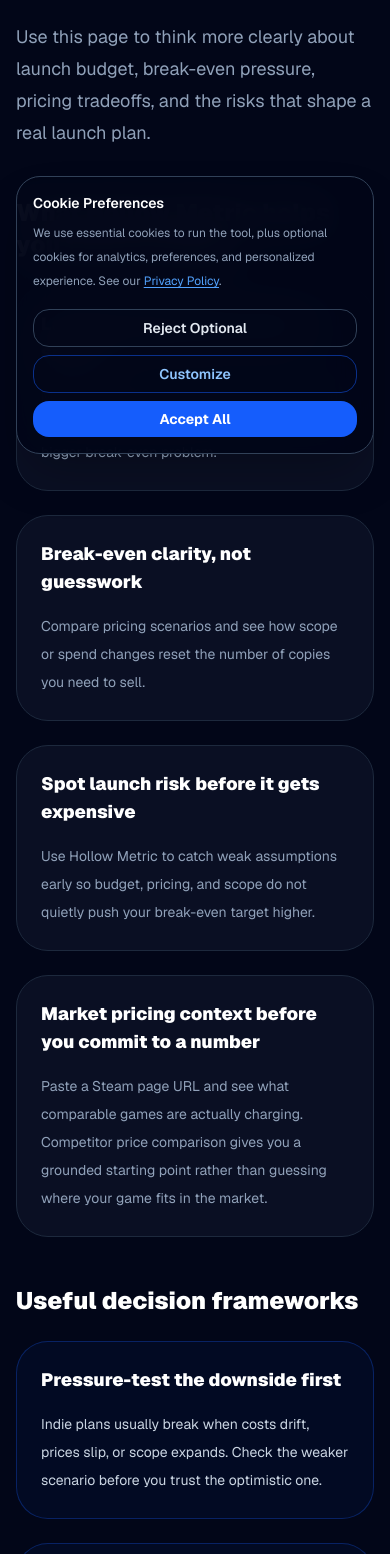
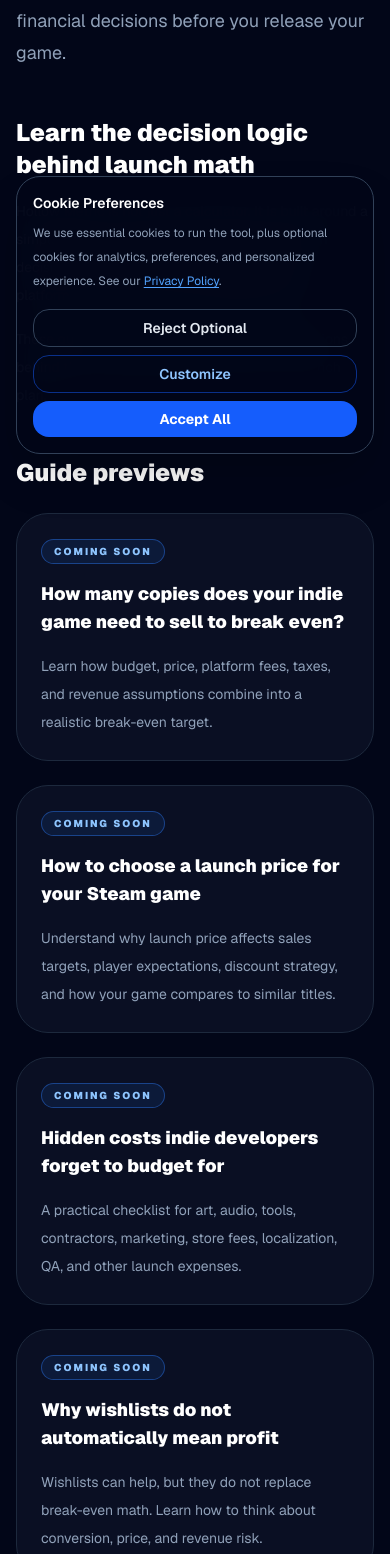
Before and after one commit to crimsoncloudgames/hollow-metric, a Next.js app: page /resources in a window 390 px wide. Shown: the part 374-1928 px from the top of the page. Built offline with nearby package versions, Linux system fonts and the light colour scheme.

Commit message:
making the website loook better

```diff
--- a/app/landing/page.tsx
+++ b/app/landing/page.tsx
@@ -2,7 +2,7 @@
 
 import Image from "next/image";
 import Link from "next/link";
-import { useEffect } from "react";
+import { useEffect, useState } from "react";
 import PublicSiteHeader from "@/components/public-site-header";
 
 const landingScreenshots = {
@@ -35,29 +35,29 @@ const landingScreenshots = {
 const launchPlanningCards = [
   {
     eyebrow: "Break-Even Cost",
-    title: "Add Your Own Inputs to See How Much It Costs to Make Your Game",
-    body: "Enter your expenses below to calculate your total planned spend and understand how it affects your break-even target.",
+    title: "Start with the real cost of making your game",
+    body: "Add art, audio, tools, contractors, marketing, and launch costs so your target is based on actual spending, not vibes.",
     cta: "Add Your Expenses",
     screenshot: landingScreenshots.breakEvenCost,
   },
   {
     eyebrow: "Price Point Selection",
-    title: "Choose Your Price Points and See How Many Copies You Need to Sell to Break Even",
-    body: "Set your desired price points and see the estimated number of copies needed to break even for each price point.",
+    title: "See the sales target behind your price",
+    body: "Hollow Metric turns your budget and price into a copies-needed target, so you can see whether your launch plan is realistic before you commit.",
     cta: "Start Setting Price Points",
     screenshot: landingScreenshots.breakEvenResults,
   },
   {
     eyebrow: "Planning Review",
-    title: "Gain Insight on Your Current Budget",
-    body: "Review budget health, sales target pressure, and cost structure signals to improve your planning decisions.",
+    title: "Compare price points before launch",
+    body: "Test different prices and see how they change your break-even target. A lower price and a higher price do not need the same sales volume.",
     cta: "Review My Budget",
     screenshot: landingScreenshots.breakEvenReview,
   },
   {
     eyebrow: "Competitor Pricing",
-    title: "See What Comparable Games Are Charging Before You Commit to a Price",
-    body: "Paste your game's Steam page URL and Hollow Metric finds games with similar gameplay, checks their original non-discounted list prices, and gives you a suggested price range as a grounded starting point. Not a guarantee, but real market context based on actual comparable games.",
+    title: "Check your price against real Steam competitors",
+    body: "Use comparable games to sanity-check your minimum, maximum, and recommended launch price instead of copying random Steam prices.",
     cta: "Compare Competitor Prices",
     screenshot: landingScreenshots.competitorPricing,
   },
@@ -79,33 +79,35 @@ const faqs = [
   {
     question: "Why not just use a spreadsheet?",
     answer:
-      "Spreadsheets work until budget, pricing, and scope start shifting. Hollow Metric keeps those decisions in one workflow so they are easier to compare, revisit, and trust.",
+      "You can, and many developers should start there. The problem is that spreadsheets get messy when your budget, price points, platform cuts, taxes, and sales targets keep changing. Hollow Metric keeps those decisions in one workflow so you can compare scenarios, revisit assumptions, and understand the break-even target faster.",
   },
   {
     question: "Does this guarantee sales?",
     answer:
-      "No. Hollow Metric helps you test budget, break-even, and profitability using your own assumptions so you can make a clearer launch decision.",
+      "No. Hollow Metric does not predict demand or guarantee revenue. It helps you pressure-test your launch assumptions so you can see what your budget and price imply before release.",
   },
   {
     question: "Can I use it for free?",
     answer:
-      "Yes. Start with the Free Launch Planner and try the core workflow before you upgrade.",
+      "Yes. You can start with the Free Launch Planner and build a basic break-even model before upgrading. Upgrade when you want saved projects, dashboard access, and deeper pricing tools.",
   },
   {
     question: "Are paid subscriptions live?",
     answer:
-      "Yes. You can start free or upgrade to Launch Planner when you want saved projects, dashboard access, and a more serious planning workflow.",
+      "Yes. Launch Planner is available now for developers who want saved projects, dashboard access, and a more serious planning workflow.",
   },
   {
     question: "Why charge a subscription and also charge credits?",
     answer:
-      "Some developers only need parts of the tool, and I want to allow that without forcing a monthly commitment for everything. The monthly plan includes credits added to your account each billing cycle. Those credits do not roll over.",
+      "The subscription covers the core planning workflow, saved projects, and dashboard access. Credits are used for heavier tools with extra processing costs, such as competitor price analysis. This keeps the monthly plan lower while letting developers use those tools only when they need them.",
   },
 ];
 
 const primaryFaqs = faqs;
 
 export default function LandingPage() {
+  const [activeScreenshot, setActiveScreenshot] = useState<null | (typeof launchPlanningCards)[number]>(null);
+
   useEffect(() => {
     const sections = document.querySelectorAll(".fade-in");
     sections.forEach((el, i) => {
@@ -144,7 +146,7 @@ export default function LandingPage() {
               Know Exactly How Many Copies You Need to Sell to Break Even
             </h1>
             <p className="mx-auto mt-5 max-w-[68rem] text-base leading-7 text-slate-300 sm:text-lg sm:leading-8">
-              Plan your launch, model pricing, and avoid costly financial mistakes.
+              Turn your budget, price points, and sales assumptions into a clear break-even target before you launch.
             </p>
 
             <div className="mt-8 flex items-center justify-center">
@@ -152,11 +154,11 @@ export default function LandingPage() {
                 href="/signup"
                 className="inline-flex w-full items-center justify-center rounded-2xl bg-blue-600 px-7 py-4 text-sm font-bold text-white transition hover:bg-blue-500 sm:w-auto"
               >
-                Get Your Free Break-Even Model
+                Build Your Free Break-Even Model
               </Link>
             </div>
             <p className="mt-3 text-center text-xs text-slate-500">
-              Start free. Upgrade later for saved projects and dashboard access.
+              Start free. Upgrade later when you want saved projects, dashboard access, and competitor pricing tools.
             </p>
           </div>
 
@@ -172,7 +174,10 @@ export default function LandingPage() {
               <p className="text-[10px] font-black uppercase tracking-[0.3em] text-blue-300">Launch Planning Workflow</p>
               <h2 className="mt-3 text-3xl font-black text-white sm:text-4xl lg:text-[2.85rem]">Work through costs, price points, and planning review in one flow.</h2>
               <p className="mt-4 max-w-[62rem] text-sm leading-7 text-slate-300 sm:text-base lg:text-[1.05rem]">
-                Move from expense inputs to price-point testing to planning review so you can see how each decision shapes your break-even target.
+                Move from expense inputs to price-point testing to planning review, so you can see how each decision changes your break-even target.
+              </p>
+              <p className="mt-3 max-w-[62rem] text-xs leading-6 text-slate-400 sm:text-sm">
+                These are example outputs from the actual Hollow Metric workflow, showing how budget and price decisions change the break-even target.
               </p>
             </div>
 
@@ -194,7 +199,12 @@ export default function LandingPage() {
                       </div>
                     </div>
 
-                    <div className="overflow-hidden rounded-[1.5rem] border border-slate-800 bg-slate-950">
+                    <button
+                      type="button"
+                      onClick={() => setActiveScreenshot(card)}
+                      className="overflow-hidden rounded-[1.5rem] border border-slate-800 bg-slate-950 text-left transition hover:border-blue-500/50"
+                      aria-label={`Open larger screenshot: ${card.title}`}
+                    >
                       <Image
                         src={card.screenshot.src}
                         alt={card.screenshot.alt}
@@ -203,11 +213,38 @@ export default function LandingPage() {
                         sizes="(min-width: 1280px) 46vw, (min-width: 768px) 92vw, 96vw"
                         className="h-auto w-full"
                       />
-                    </div>
+                    </button>
                   </div>
                 </article>
               ))}
             </div>
+
+            <article className="mt-6 rounded-[2rem] border border-slate-800 bg-slate-900/60 p-5 sm:p-6">
+              <h3 className="text-xl font-black text-white sm:text-2xl">Same budget. Different price. Very different target.</h3>
+              <p className="mt-3 max-w-4xl text-sm leading-7 text-slate-300 sm:text-base">
+                In this example, a $30,800 planned spend creates very different break-even targets depending on the launch price.
+              </p>
+              <div className="mt-5 grid gap-3 sm:grid-cols-3">
+                <div className="rounded-2xl border border-slate-800 bg-slate-950/70 p-4">
+                  <p className="text-2xl font-black text-white">$12.99</p>
+                  <p className="mt-1 text-sm leading-6 text-slate-300">5,260 copies needed to roughly break even.</p>
+                </div>
+                <div className="rounded-2xl border border-slate-800 bg-slate-950/70 p-4">
+                  <p className="text-2xl font-black text-white">$16.99</p>
+                  <p className="mt-1 text-sm leading-6 text-slate-300">4,022 copies needed to roughly break even.</p>
+                </div>
+                <div className="rounded-2xl border border-slate-800 bg-slate-950/70 p-4">
+                  <p className="text-2xl font-black text-white">$19.99</p>
+                  <p className="mt-1 text-sm leading-6 text-slate-300">3,418 copies needed to roughly break even.</p>
+                </div>
+              </div>
+              <p className="mt-4 text-sm font-semibold text-slate-200">
+                That is a 1,842-copy difference between the lowest and highest tested price.
+              </p>
+              <p className="mt-2 text-xs leading-6 text-slate-400">
+                Example only. Your actual result depends on your own budget, revenue assumptions, platform fees, taxes, and launch price.
+              </p>
+            </article>
           </div>
         </section>
 
@@ -230,7 +267,7 @@ export default function LandingPage() {
 
             <article className="rounded-[2rem] border border-blue-600/25 bg-blue-600/10 p-6">
               <p className="text-[10px] font-black uppercase tracking-[0.3em] text-blue-300">Audience fit</p>
-              <h2 className="mt-3 text-2xl font-black text-white">Built for practical launch planning, not enterprise forecasting.</h2>
+              <h2 className="mt-3 text-2xl font-black text-white">Built for practical indie launch planning, not vague forecasting.</h2>
               <p className="mt-4 text-sm leading-7 text-slate-200">
                 Hollow Metric is built for indie developers and small teams planning a real launch, not enterprise BI or AAA forecasting.
               </p>
@@ -242,8 +279,8 @@ export default function LandingPage() {
         </section>
 
         <section className="fade-in border-t border-slate-800/60 py-10">
-          <h2 className="mb-8 text-3xl font-black text-white md:text-4xl">Common questions</h2>
-          <div className="max-w-5xl">
+          <div className="mx-auto w-full max-w-5xl">
+            <h2 className="mb-8 text-3xl font-black text-white md:text-4xl">Common questions</h2>
             <div className="grid gap-4 md:grid-cols-2">
               {primaryFaqs.map((faq) => (
                 <article key={faq.question} className={["flex h-full flex-col rounded-3xl border border-slate-800 bg-slate-900/60 p-6", faq.question.startsWith("Why charge a subscription") ? "md:col-span-2" : ""].join(" ").trim()}>
@@ -252,17 +289,16 @@ export default function LandingPage() {
                 </article>
               ))}
             </div>
-
           </div>
         </section>
 
         <section className="fade-in py-10">
           <div className="rounded-[2rem] border border-blue-600/30 bg-[linear-gradient(135deg,rgba(30,64,175,0.22),rgba(15,23,42,0.92))] p-6 text-center shadow-2xl sm:p-8 lg:p-10">
             <h2 className="mx-auto max-w-2xl text-3xl font-black text-white sm:text-4xl">
-              Get Started for Free
+              Build Your First Break-Even Plan for Free
             </h2>
             <p className="mx-auto mt-4 max-w-2xl text-slate-200">
-              Test your break-even model before upgrading. No risk, just insights.
+              Start with your own budget and price assumptions before upgrading.
             </p>
             <div className="mt-8 flex flex-col justify-center gap-3 sm:flex-row">
               <Link
@@ -332,6 +368,38 @@ export default function LandingPage() {
         </div>
       </div>
 
+      {activeScreenshot && (
+        <div
+          className="fixed inset-0 z-50 flex items-center justify-center bg-slate-950/85 px-4 py-6"
+          onClick={() => setActiveScreenshot(null)}
+          role="dialog"
+          aria-modal="true"
+          aria-label="Expanded screenshot preview"
+        >
+          <div
+            className="relative w-full max-w-6xl rounded-2xl border border-slate-700 bg-slate-950 p-3 sm:p-4"
+            onClick={(event) => event.stopPropagation()}
+          >
+            <button
+              type="button"
+              onClick={() => setActiveScreenshot(null)}
+              className="absolute right-3 top-3 rounded-full border border-slate-600 bg-slate-900 px-3 py-1 text-sm font-semibold text-slate-200 transition hover:border-slate-400 hover:text-white"
+              aria-label="Close screenshot preview"
+            >
+              Close
+            </button>
+            <Image
+              src={activeScreenshot.screenshot.src}
+              alt={activeScreenshot.screenshot.alt}
+              width={activeScreenshot.screenshot.width}
+              height={activeScreenshot.screenshot.height}
+              sizes="(min-width: 1280px) 80vw, 96vw"
+              className="h-auto max-h-[85vh] w-full rounded-xl object-contain"
+            />
+          </div>
+        </div>
+      )}
+
       <style jsx global>{`
         .hero-glow {
           text-shadow: 0 0 20px rgba(59, 130, 246, 0.45), 0 0 48px rgba(37, 99, 235, 0.22), 0 0 1px #fff;
--- a/app/resources/page.tsx
+++ b/app/resources/page.tsx
@@ -1,37 +1,26 @@
 import Link from "next/link";
 import PublicSiteHeader from "@/components/public-site-header";
 
-const resourceThemes = [
+const educationPreviews = [
   {
-    title: "Launch budget before launch spend",
-    body: "Map contractors, marketing, QA, art, audio, and other real costs before they quietly turn into a bigger break-even problem.",
+    title: "How many copies does your indie game need to sell to break even?",
+    body: "Learn how budget, price, platform fees, taxes, and revenue assumptions combine into a realistic break-even target.",
+    status: "Coming soon",
   },
   {
-    title: "Break-even clarity, not guesswork",
-    body: "Compare pricing scenarios and see how scope or spend changes reset the number of copies you need to sell.",
+    title: "How to choose a launch price for your Steam game",
+    body: "Understand why launch price affects sales targets, player expectations, discount strategy, and how your game compares to similar titles.",
+    status: "Coming soon",
   },
   {
-    title: "Spot launch risk before it gets expensive",
-    body: "Use Hollow Metric to catch weak assumptions early so budget, pricing, and scope do not quietly push your break-even target higher.",
+    title: "Hidden costs indie developers forget to budget for",
+    body: "A practical checklist for art, audio, tools, contractors, marketing, store fees, localization, QA, and other launch expenses.",
+    status: "Coming soon",
   },
   {
-    title: "Market pricing context before you commit to a number",
-    body: "Paste a Steam page URL and see what comparable games are actually charging. Competitor price comparison gives you a grounded starting point rather than guessing where your game fits in the market.",
-  },
-];
-
-const guides = [
-  {
-    title: "Pressure-test the downside first",
-    body: "Indie plans usually break when costs drift, prices slip, or scope expands. Check the weaker scenario before you trust the optimistic one.",
-  },
-  {
-    title: "Compare multiple paths, not one guess",
-    body: "Good planning comes from testing more than one price point, budget scenario, or launch path before you lock one in.",
-  },
-  {
-    title: "Build around indie reality",
-    body: "Hollow Metric is built for indie developers and small teams making constrained decisions, not enterprise forecasting decks.",
+    title: "Why wishlists do not automatically mean profit",
+    body: "Wishlists can help, but they do not replace break-even math. Learn how to think about conversion, price, and revenue risk.",
+    status: "Coming soon",
   },
 ];
 
@@ -41,45 +30,46 @@ export default function ResourcesPage() {
       <div className="mx-auto max-w-5xl">
         <PublicSiteHeader />
 
-        <div className="mb-12 mt-10 max-w-3xl">
-          <p className="mb-3 text-[10px] font-black uppercase tracking-[0.3em] text-blue-400">RESOURCES</p>
-          <h1 className="mb-4 text-4xl font-black text-white">Practical guidance for indie developers making launch planning decisions.</h1>
-          <p className="text-lg leading-8 text-slate-400">Use this page to think more clearly about launch budget, break-even pressure, pricing tradeoffs, and the risks that shape a real launch plan.</p>
+        <div className="mb-12 mt-10 max-w-4xl">
+          <p className="mb-3 text-[10px] font-black uppercase tracking-[0.3em] text-blue-400">EDUCATION</p>
+          <h1 className="mb-4 text-4xl font-black text-white">Education for indie game launch planning</h1>
+          <p className="text-lg leading-8 text-slate-400">Practical guides for understanding break-even targets, launch pricing, budgets, and financial decisions before you release your game.</p>
         </div>
 
         <div className="mb-12">
-          <h2 className="mb-6 text-2xl font-black text-white">What Hollow Metric helps you think through</h2>
-          <div className="grid gap-6 md:grid-cols-3">
-            {resourceThemes.map((resource) => (
-              <article key={resource.title} className="rounded-[2rem] border border-slate-800 bg-slate-900/60 p-6">
-                <h3 className="text-lg font-black text-white">{resource.title}</h3>
-                <p className="mt-4 text-sm leading-7 text-slate-400">{resource.body}</p>
-              </article>
-            ))}
-          </div>
+          <h2 className="mb-4 text-2xl font-black text-white">Learn the decision logic behind launch math</h2>
+          <p className="max-w-4xl text-sm leading-7 text-slate-300 sm:text-base">
+            Hollow Metric is not just a calculator. It is built around a simple idea: indie developers make better launch decisions when they can see how budget, price, platform cuts, taxes, and sales targets connect.
+          </p>
+          <p className="mt-4 max-w-4xl text-sm leading-7 text-slate-300 sm:text-base">
+            These guides will help you understand the decisions behind the numbers before you commit to a launch plan.
+          </p>
         </div>
 
         <div className="mb-12">
-          <h2 className="mb-6 text-2xl font-black text-white">Useful decision frameworks</h2>
-          <div className="grid gap-6 md:grid-cols-3">
-            {guides.map((guide) => (
-              <article key={guide.title} className="rounded-[2rem] border border-blue-600/30 bg-blue-600/5 p-6">
-                <h3 className="text-lg font-black text-white">{guide.title}</h3>
-                <p className="mt-4 text-sm leading-7 text-slate-300">{guide.body}</p>
+          <h2 className="mb-6 text-2xl font-black text-white">Guide previews</h2>
+          <div className="grid gap-6 md:grid-cols-2">
+            {educationPreviews.map((preview) => (
+              <article key={preview.title} className="rounded-[2rem] border border-slate-800 bg-slate-900/60 p-6">
+                <p className="inline-flex rounded-full border border-blue-500/40 bg-blue-500/10 px-3 py-1 text-[10px] font-black uppercase tracking-[0.2em] text-blue-300">
+                  {preview.status}
+                </p>
+                <h3 className="mt-4 text-lg font-black text-white">{preview.title}</h3>
+                <p className="mt-4 text-sm leading-7 text-slate-400">{preview.body}</p>
               </article>
             ))}
           </div>
         </div>
 
         <section className="rounded-[2rem] border border-blue-600/30 bg-[linear-gradient(135deg,rgba(30,64,175,0.18),rgba(15,23,42,0.92))] p-8 text-center shadow-[0_0_32px_rgba(37,99,235,0.12)]">
-          <p className="text-[10px] font-black uppercase tracking-[0.3em] text-blue-300">USE THE PRODUCT</p>
-          <h2 className="mt-3 text-3xl font-black text-white">Move from reading about launch decisions to testing your own.</h2>
+          <p className="text-[10px] font-black uppercase tracking-[0.3em] text-blue-300">APPLY THE GUIDES</p>
+          <h2 className="mt-3 text-3xl font-black text-white">Use the guides, then test your own numbers</h2>
           <p className="mx-auto mt-4 max-w-3xl text-sm leading-7 text-slate-200 sm:text-base">
-          Use Hollow Metric to model budget, pressure-test break-even, compare price scenarios, and check competitor pricing alongside your own assumptions. The planning tools are built for constrained, real-world indie launch decisions.
+            The articles explain the thinking. Hollow Metric lets you apply that thinking to your own game by testing budgets, price points, and break-even targets in one workflow.
           </p>
           <div className="mt-8 flex justify-center">
             <Link href="/signup" className="rounded-full bg-blue-600 px-8 py-3 font-bold text-white transition hover:bg-blue-500">
-              Start Planning Smarter
+              Build Your Free Break-Even Model
             </Link>
           </div>
         </section>
--- a/app/signup/page.tsx
+++ b/app/signup/page.tsx
@@ -70,7 +70,6 @@ function getFriendlySignUpError(message: string): string | null {
 
 export default function SignUpPage() {
   const [fullName, setFullName] = useState("");
-  const [username, setUsername] = useState("");
   const [email, setEmail] = useState("");
   const [password, setPassword] = useState("");
   const [showConfirmModal, setShowConfirmModal] = useState(false);
@@ -126,14 +125,12 @@ export default function SignUpPage() {
         ? {
             data: {
               full_name: trimmedFullName,
-              username: username.trim() || null,
             },
             captchaToken: turnstileToken ?? undefined,
           }
         : {
             data: {
               full_name: trimmedFullName,
-              username: username.trim() || null,
             },
           };
 
@@ -186,12 +183,23 @@ export default function SignUpPage() {
             Back to home
           </Link>
           <Link href="/login" className="text-sm font-semibold text-blue-300 transition hover:text-blue-200">
-            Already have an account?
+            Already have an account? Log in
           </Link>
         </div>
 
         <h1 className="text-3xl font-black text-white">Sign up</h1>
-        <p className="mt-2 text-sm text-slate-400">Create your Hollow Metric account.</p>
+        <p className="mt-2 text-sm text-slate-400">Build your first break-even plan for free.</p>
+
+        <div className="mt-6 rounded-2xl border border-slate-700/60 bg-slate-950/25 p-4">
+          <h2 className="text-base font-bold text-white">Start free</h2>
+          <p className="mt-2 text-sm leading-6 text-slate-300">
+            Build your first break-even plan in minutes.
+            <br />
+            Upgrade later for saved projects and competitor pricing tools.
+          </p>
+          <p className="mt-2 text-sm text-slate-300">No card required to start.</p>
+          <p className="mt-2 text-sm text-slate-400">We’ll send a confirmation email so you can activate your account.</p>
+        </div>
 
         <form className="mt-8 space-y-4" onSubmit={handleSubmit} noValidate aria-busy={isSubmitting}>
           <div>
@@ -224,22 +232,6 @@ export default function SignUpPage() {
                 {fieldErrors.fullName}
               </p>
             )}
-          </div>
-
-          <div>
-            <label htmlFor="signup-username" className="mb-2 block text-xs font-bold uppercase tracking-[0.18em] text-slate-400">
-              Username
-            </label>
-            <input
-              id="signup-username"
-              type="text"
-              autoComplete="username"
-              value={username}
-              onChange={(event) => setUsername(event.target.value)}
-              disabled={isSubmitting}
-              className="w-full rounded-2xl border border-slate-800 bg-slate-950 px-4 py-3 text-white placeholder-slate-600 focus:border-blue-600/50 focus:outline-none focus:ring-1 focus:ring-blue-600/30"
-              placeholder="Choose a username (optional)"
-            />
           </div>
 
           <div>
```
Also changed, not shown: app/pricing/page.tsx (+19 -17 lines).
